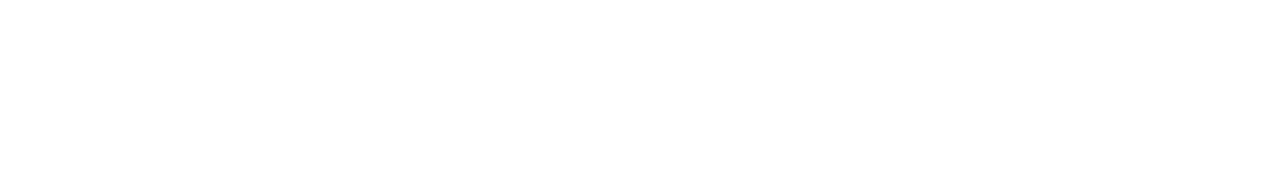
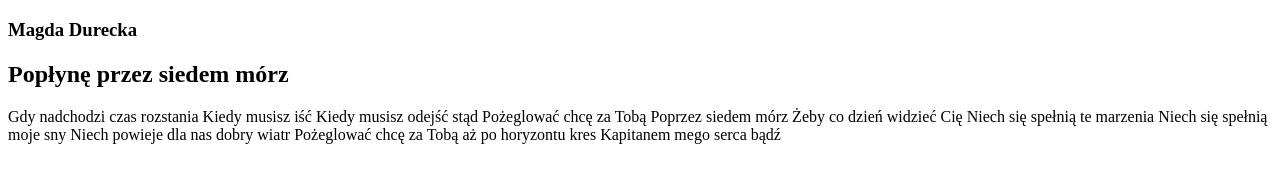
Before and after one commit to MatrajM/learning-git-3, a plain HTML site: page index.html in a window 1280 px wide. Drawn offline with Linux system fonts and the light colour scheme.

Commit message:
Add content-1

```diff
--- a/index.html
+++ b/index.html
@@ -5,9 +5,19 @@
         <title>Git practice</title>
     </head>
     <body>
-        <h3></h3>
-        <h2></h2>
-        <p></p>
+        <h3>Magda Durecka</h3>
+        <h2>Popłynę przez siedem mórz</h2>
+        <p>Gdy nadchodzi czas rozstania
+                Kiedy musisz iść
+                Kiedy musisz odejść stąd
+                Pożeglować chcę za Tobą
+                Poprzez siedem mórz
+                Żeby co dzień widzieć Cię
+                Niech się spełnią te marzenia
+                Niech się spełnią moje sny
+                Niech powieje dla nas dobry wiatr
+                Pożeglować chcę za Tobą aż po horyzontu kres
+                Kapitanem mego serca bądź</p>
     </body>
     <footer>
         <p></p>
```
